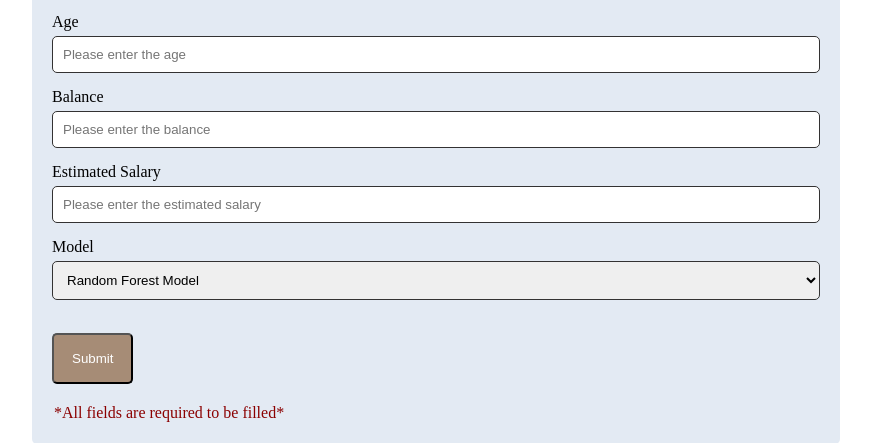
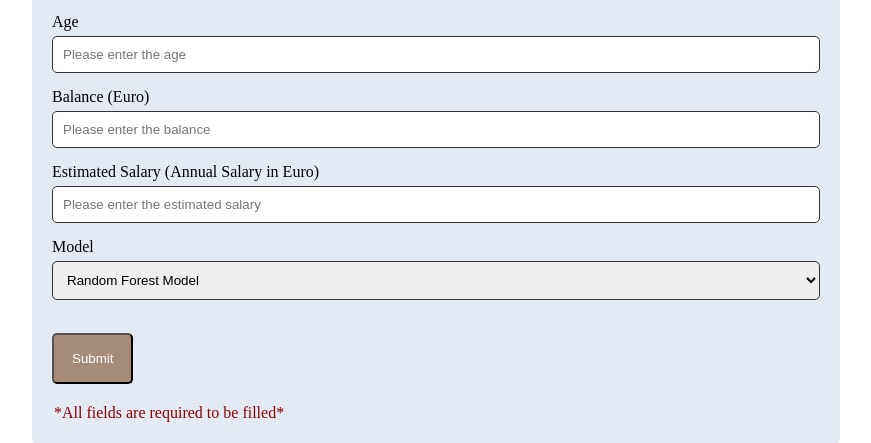
Before and after one commit to wyue20/Bank-Customer-Churn-Analysis, a Flask app: page / in a window 1280 px wide. Shown: the part 880-1323 px from the top of the page, without its empty margins (204-1075 px from the left). Run offline with Flask 2, Linux system fonts and the light colour scheme; parts of the project's set-up code (start-up, migrations or seed data) failed here and were passed over; some libraries are stand-ins or nearby versions.

Commit message:
Update index.html

```diff
--- a/templates/index.html
+++ b/templates/index.html
@@ -122,10 +122,10 @@
         <label for="age">Age</label>
         <input type="text" id="age" name="age" placeholder="Please enter the age">
 
-        <label for="balance">Balance</label>
+        <label for="balance">Balance (Euro)</label>
         <input type="text" id="balance" name="balance" placeholder="Please enter the balance">
 
-        <label for="salary">Estimated Salary</label>
+        <label for="salary">Estimated Salary (Annual Salary in Euro)</label>
         <input type="text" id="salary" name="salary" placeholder="Please enter the estimated salary">
 
         <label for="Model">Model</label>
```
